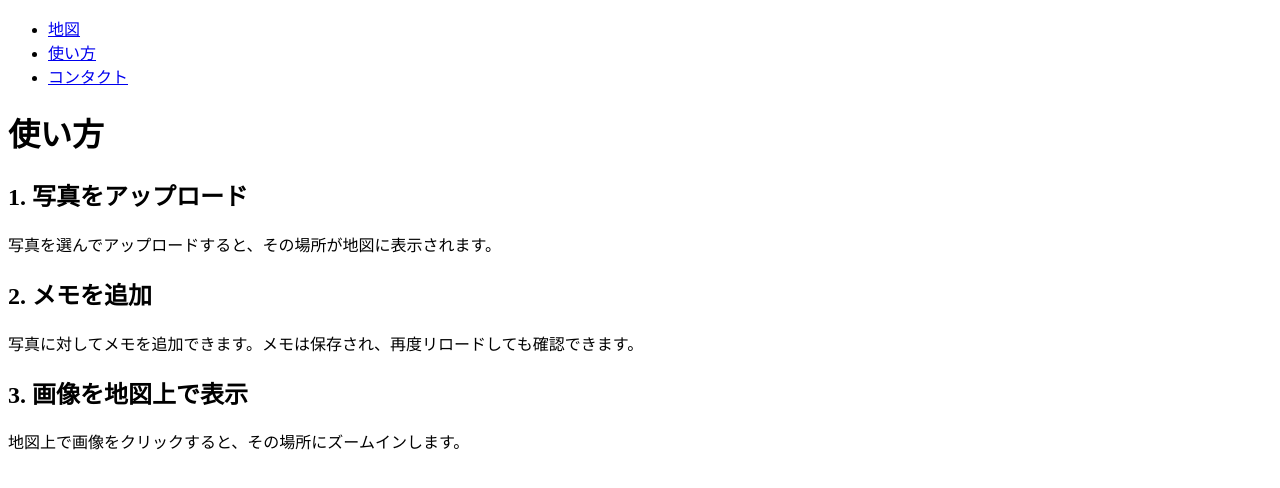
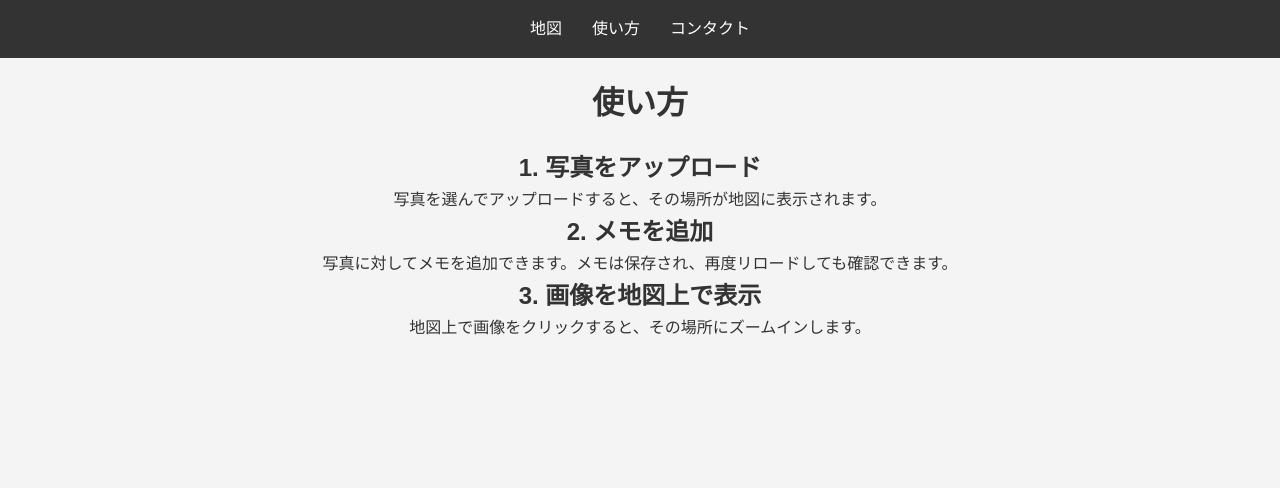
Before and after one commit to uchida-map/uchida-map, a plain HTML site: page usage.html in a window 1280 px wide. Drawn offline with Linux system fonts and the light colour scheme.

Commit message:
Update styles.css

```diff
--- a/styles.css
+++ b/styles.css
@@ -1,18 +1,60 @@
-/* 地図の表示設定 */
-#map {
-  height: 500px;
-  width: 100%;
+/* styles.css */
+* {
+  margin: 0;
+  padding: 0;
+  box-sizing: border-box;
+}
+
+body {
+  font-family: Arial, sans-serif;
+  background-color: #f4f4f4;
+  line-height: 1.6;
+  color: #333;
+}
+
+header {
+  background-color: #333;
+  color: #fff;
+  padding: 1rem;
+}
+
+nav ul {
+  list-style: none;
+  display: flex;
+  justify-content: center;
+}
+
+nav ul li {
+  margin: 0 15px;
+}
+
+nav ul li a {
+  color: #fff;
+  text-decoration: none;
+}
+
+main {
+  padding: 20px;
+  text-align: center;
+}
+
+h1 {
   margin-bottom: 20px;
 }
 
-/* 画像リストのスタイル */
+#map {
+  width: 100%;
+  height: 500px;
+  margin-bottom: 20px;
+}
+
 #imageList {
   display: flex;
   flex-wrap: wrap;
   gap: 10px;
+  justify-content: center;
 }
 
-/* 画像アイテムのスタイル */
 .imageItem {
   border: 1px solid #ccc;
   padding: 10px;
@@ -33,13 +75,18 @@ textarea {
   resize: vertical;
 }
 
-/* レスポンシブ対応 */
+footer {
+  background-color: #333;
+  color: #fff;
+  padding: 1rem;
+  text-align: center;
+}
+
 @media (max-width: 768px) {
   #map {
     height: 300px;
   }
   .imageItem {
     width: 100%;
-    font-size: 0.8em;
   }
 }
```
